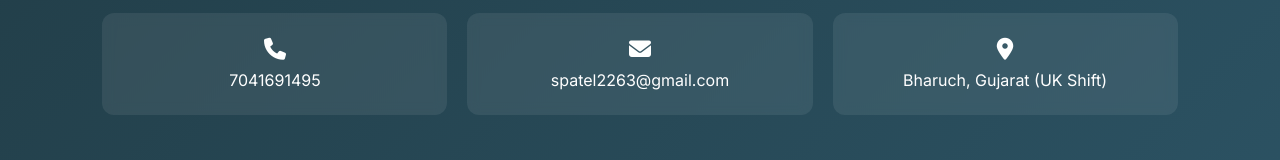
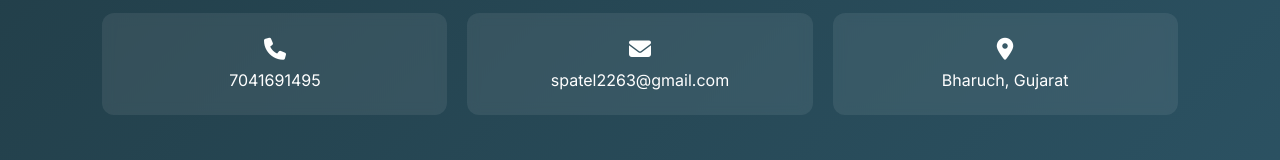
Before and after one commit to Spatel022/Patel-Samir-Portfolio-, a plain HTML site: page index.html in a window 1280 px wide. Shown: the part 2555-2715 px from the top of the page. Drawn offline with nearby package versions, Linux system fonts and the light colour scheme.

Commit message:
Update index.html

```diff
--- a/index.html
+++ b/index.html
@@ -355,7 +355,7 @@ I am an E-commerce Executive with 2+ years of experience managing UK and Indian
 
 <div class="contact-item">
 <i class="fas fa-map-marker-alt"></i>
-<p>Bharuch, Gujarat (UK Shift)</p>
+<p>Bharuch, Gujarat</p>
 </div>
 
 </div>
```
